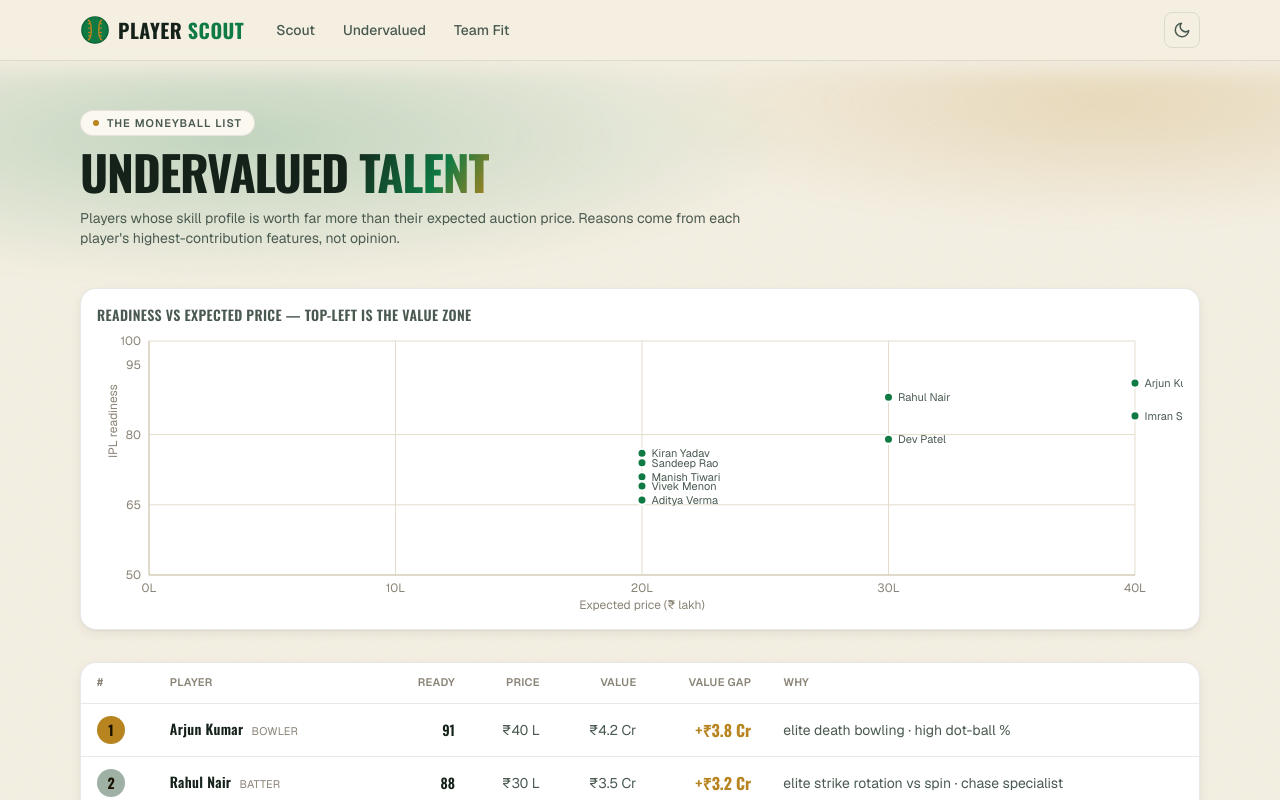
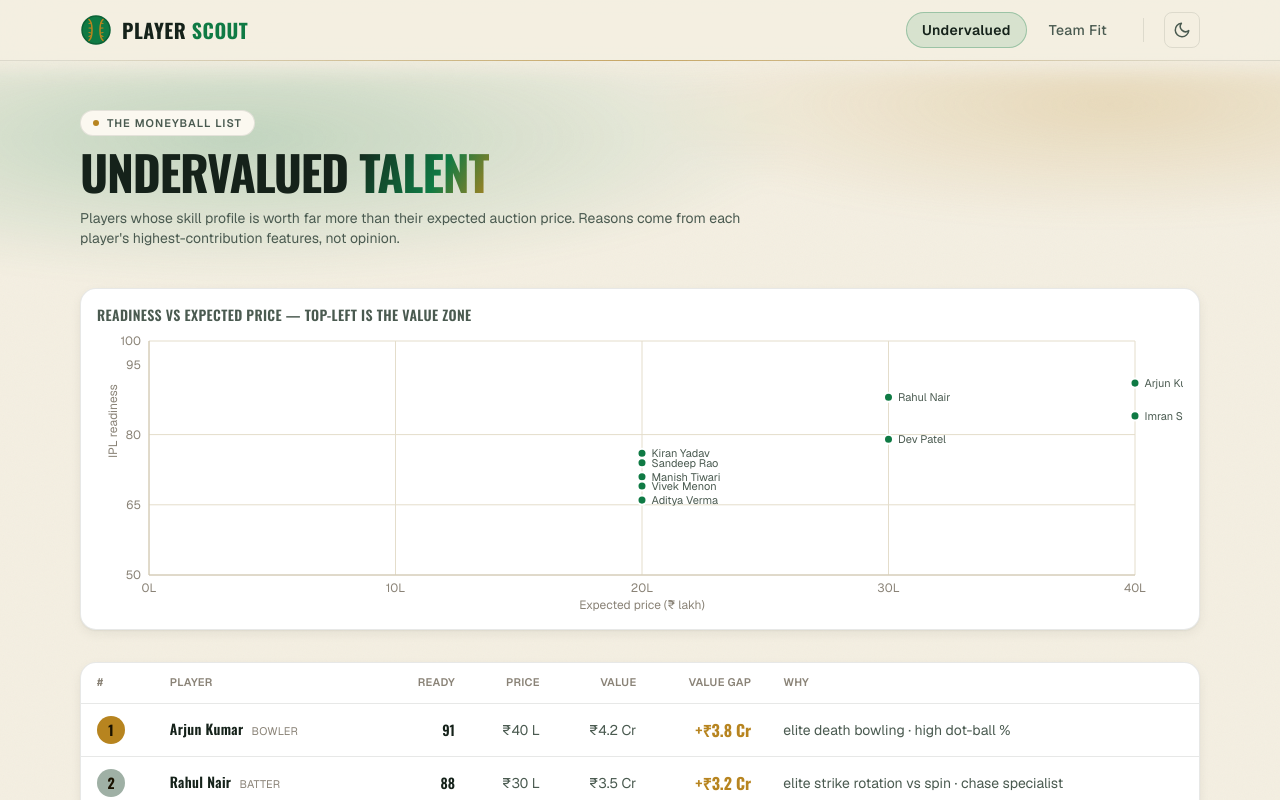
Before and after one commit to prasad-chandera/player-scout-web-app, a Next.js app: page /undervalued in a window 1280 px wide. Shown: the top 800 px of the page. Built offline with nearby package versions, Linux system fonts and the light colour scheme.

Commit message:
feat: enhance Header component with active navigation state and improve ThemeToggle styling

```diff
--- a/src/components/layouts/Header/Header.tsx
+++ b/src/components/layouts/Header/Header.tsx
@@ -1,36 +1,61 @@
+"use client";
+
 import Link from "next/link";
+import { usePathname } from "next/navigation";
 import { Logo } from "@/components/ui/Logo";
 import { ThemeToggle } from "@/components/ui/ThemeToggle";
 
 const NAV = [
-  { href: "/", label: "Scout" },
   { href: "/undervalued", label: "Undervalued" },
   { href: "/team-fit", label: "Team Fit" },
 ];
 
-/** Sticky app header — brand mark, primary nav, and the theme toggle. */
+/** Sticky app header — brand mark, primary nav with active state, and the theme toggle. */
 export function Header() {
+  const pathname = usePathname();
+
   return (
-    <header className="sticky top-0 z-20 border-b border-hairline bg-background/80 backdrop-blur-md">
-      <div className="mx-auto flex max-w-6xl items-center gap-5 px-4 py-3">
-        <Link href="/" className="group flex items-center gap-2">
-          <Logo size={30} />
-          <span className="font-display text-xl font-bold uppercase tracking-wide">
-            Player <span className="text-series">Scout</span>
+    <header className="sticky top-0 z-20 border-b border-hairline bg-background/70 backdrop-blur-xl">
+      <div className="relative mx-auto flex max-w-6xl items-center gap-4 px-4 py-3">
+        <Link href="/" className="group flex items-center gap-2.5">
+          <Logo size={32} />
+          <span className="font-display text-xl font-bold uppercase leading-none tracking-wide transition-colors group-hover:text-series">
+            Player <span className="text-series group-hover:text-foreground">Scout</span>
           </span>
         </Link>
-        <nav className="flex gap-1 text-sm font-medium">
-          {NAV.map((n) => (
+
+        <nav className="ml-auto flex items-center gap-1.5">
+          {NAV.map((n) => {
+            const active = pathname === n.href;
+            return (
               <Link
                 key={n.href}
                 href={n.href}
-              className="rounded-lg px-3 py-1.5 text-ink-secondary transition-colors hover:bg-surface hover:text-foreground"
+                aria-current={active ? "page" : undefined}
+                className={`rounded-full px-4 py-2 text-sm tracking-wide transition-all ${
+                  active
+                    ? "bg-series/12 font-semibold text-foreground ring-1 ring-inset ring-series/30"
+                    : "font-medium text-ink-secondary hover:bg-surface hover:text-foreground"
+                }`}
               >
                 {n.label}
               </Link>
-          ))}
+            );
+          })}
         </nav>
+
+        <span className="mx-1 h-6 w-px bg-hairline" aria-hidden />
         <ThemeToggle />
+
+        {/* broadcast lower-third accent along the header's bottom edge */}
+        <span
+          className="pointer-events-none absolute inset-x-0 -bottom-px h-px"
+          style={{
+            background:
+              "linear-gradient(90deg, transparent, color-mix(in srgb, var(--accent) 60%, transparent), transparent)",
+          }}
+          aria-hidden
+        />
       </div>
     </header>
   );
--- a/src/components/ui/ThemeToggle/ThemeToggle.tsx
+++ b/src/components/ui/ThemeToggle/ThemeToggle.tsx
@@ -46,7 +46,7 @@ export function ThemeToggle() {
       onClick={toggle}
       aria-label={mounted ? `Switch to ${isDark ? "light" : "dark"} theme` : "Toggle theme"}
       title={mounted ? `Switch to ${isDark ? "light" : "dark"} theme` : "Toggle theme"}
-      className="ml-auto flex size-9 items-center justify-center rounded-lg border border-hairline text-ink-secondary transition-colors hover:bg-surface hover:text-foreground"
+      className="flex size-9 items-center justify-center rounded-lg border border-hairline text-ink-secondary transition-colors hover:bg-surface hover:text-foreground"
     >
       {/* Render an icon only after mount to avoid a hydration mismatch. */}
       {mounted && (isDark ? <SunIcon /> : <MoonIcon />)}
```
Lines whose indentation alone changed are shown as unchanged.
